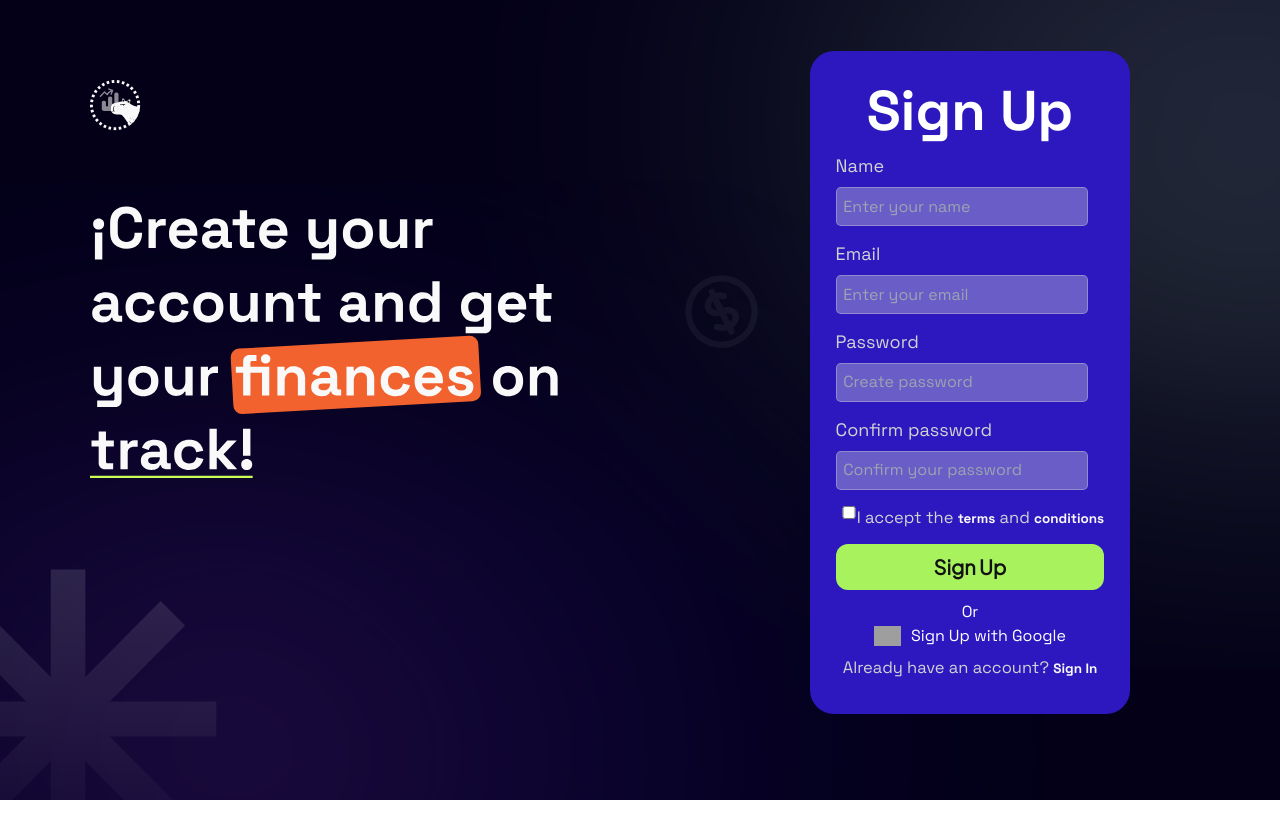
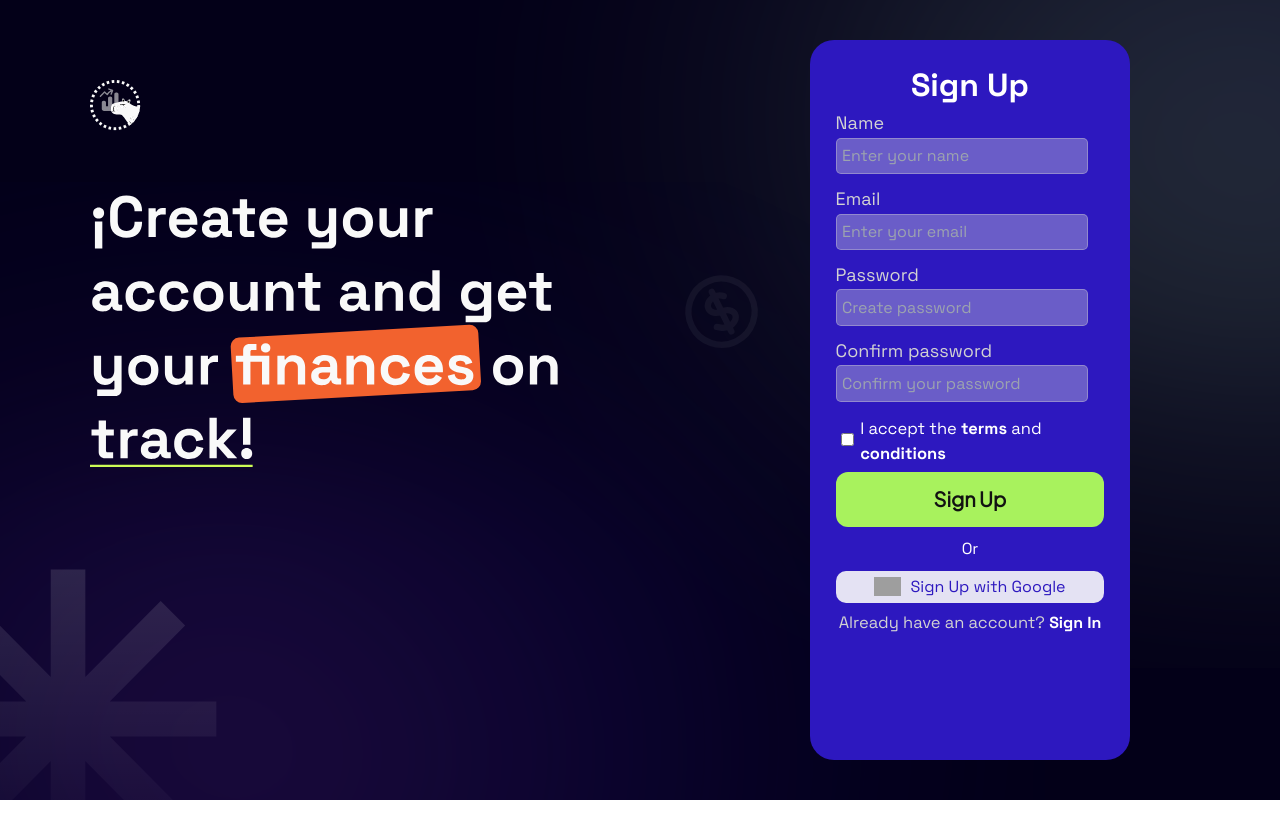
Before and after one commit to yabuJunn/CapyWeb, a React (Vite) app: page / in a window 1280 px wide. Both pictures are taken after a click on the button "Create Account". Built offline with nearby package versions, Linux system fonts and the light colour scheme; grey boxes are pictures that could not be loaded; a web font is replaced by a local one.

Commit message:
fix(feature): Fixed scroll and size of the register card
By: Juan David

```diff
--- a/src/components/registerPageComponents/CardRegister/CardRegister.css
+++ b/src/components/registerPageComponents/CardRegister/CardRegister.css
@@ -12,21 +12,13 @@
   font-style: normal;
 }
 
-body,
-html {
-  margin: 0;
-  padding: 0;
-  font-family: 'Space Grotesk', sans-serif;
-  height: 100%;
-}
-
 .Register {
-  justify-content: end;
+  justify-content: start;
   display: flex;
   flex-direction: column;
   align-items: baselineç;
   width: 25%;
-  height: 47.83%;
+  height: 90vh;
   padding: 2% 2%;
   color: white;
   background-color: #2D18BF;
@@ -43,38 +35,22 @@ html {
 }
 
 .Register h1 {
-  font-size: 3vw;
+  font-size: 2.5vw;
   font-weight: bold;
   line-height: 1.2;
-  font-size: 56px;
   text-align: center;
 }
 
-.Register-left .highlight {
-  background-color: #d2ff00;
-  color: #1f1f1f;
-  padding: 2px 8px;
-  border-radius: 5px;
-}
-
-/* Contenedor del formulario de inicio de sesión */
-.Register-container {
-  width: 35%;
-  background-color: #2a2d54;
-  border-radius: 20px;
-  padding: 5% 8%;
-  box-shadow: 0 10px 20px rgba(0, 0, 0, 0.25);
-}
-
-.Register-container h1 {
-  font-size: 2vw;
-  margin-bottom: 10%;
-  text-align: center;
+.Register h3 {
+  margin: 2% 0 0.5% 0;
+  color: #d2d2d2;
+  text-align: left;
+  font-size: 18px;
 }
 
 .Register input {
   width: 94%;
-  padding: 2.5%;
+  padding: 2%;
   margin-bottom: 2%;
   border-radius: 5px;
   border: none;
@@ -102,17 +78,13 @@ html {
   font-size: 20px;
   font-style: normal;
   font-weight: 900;
+
+  transition: background-color 0.2s ease, color 0.2s ease;
 }
 
-.Register-container button:hover {
-  background-color: #A8F25D;
-}
-
-.Register h3 {
-  margin: 3% 0;
-  color: #d2d2d2;
-  text-align: left;
-  font-size: 18px;
+.Register button:hover {
+  color: #2d18bf;
+  background-color: #f9f9f9;
 }
 
 .Register-container a {
@@ -149,27 +121,32 @@ html {
   font-weight: 400;
 }
 
-#Check {
+#terminos {
+  display: flex;
+  justify-content: flex-start;
+  text-align: left;
+  align-items: center;
+  margin-left: 2%;
+}
+
+#CheckText {
   margin-top: 10px;
   text-align: left;
   font-size: 16.5px;
   font-weight: 400;
 }
 
-#terminos {
-  display: flex;
-  justify-content: flex-start;
-    text-align: left;
-    margin-left: 2%;
+#CheckText span {
+  font-weight: 700;
 }
 
 #terminos input[type="checkbox"] {
-  width: 6%;
-  height: 6%;
+  width: 1vw;
+  height: 1vw;
   margin: 0;
-  margin-top: 4%;
+  margin-top: 2%;
+  margin-right: 0.5vw;
 }
-
 
 #signUpGoogleContainer {
   width: 100%;
@@ -190,7 +167,7 @@ html {
 }
 
 #signUpGoogleContainer p {
-  margin-top: 10px;
+  margin: 10px;
 }
 
 #googleIconContainer {
@@ -200,6 +177,9 @@ html {
   width: 100%;
 
   cursor: pointer;
+  background-color: #f9f9f9e6;
+  border-radius: 10px;
+  padding: 0.5vh;
 }
 
 #googleIconContainer img {
@@ -209,6 +189,16 @@ html {
 
 #googleIconContainer p {
   margin: 0;
+  color: #2d18bf;
+}
+
+#CrearCuenta span {
+  color: var(--Primary-Base-White, #FFF);
+  font-family: "Space Grotesk";
+  font-size: 16px;
+  font-style: normal;
+  font-weight: 700;
+  line-height: normal;
 }
 
 
@@ -293,7 +283,8 @@ html {
     font-weight: 900;
   }
 
-  .Register-container a, .Register-container p {
+  .Register-container a,
+  .Register-container p {
     font-size: 0.875rem;
     color: #A8F25D;
     text-align: center;
@@ -303,7 +294,7 @@ html {
     justify-content: flex-start;
     text-align: left;
     margin-left: 2%;
-}
+  }
 
   #terminos input[type="checkbox"] {
     width: 6%;
--- a/src/components/registerPageComponents/CardRegister/CardRegister.tsx
+++ b/src/components/registerPageComponents/CardRegister/CardRegister.tsx
@@ -104,7 +104,7 @@ function CardRegister() {
           checked={acceptTerms}
           onChange={() => setAcceptTerms(!acceptTerms)}
         />
-        <h3 id="Check">I accept the <a href="">terms</a> and <a href="">conditions</a></h3>
+        <p id="CheckText">I accept the <span >terms</span> and <span>conditions</span></p>
       </div>
 
       <button onClick={handleRegister}>Sign Up</button>
@@ -115,7 +115,7 @@ function CardRegister() {
           <p>Sign Up with Google</p>
         </div>
       </div>
-      <h3 id="CrearCuenta">Already have an account? <a onClick={() => { handleNavigation.navigateToLogin() }}>Sign In</a></h3>
+      <h3 id="CrearCuenta">Already have an account? <span onClick={() => { handleNavigation.navigateToLogin() }}>Sign In</span></h3>
     </div>
   );
 }
--- a/src/pages/Register/Register.css
+++ b/src/pages/Register/Register.css
@@ -1,15 +1,26 @@
-#Register{
+#registePageContainer {
+    overflow: hidden;
+}
+
+.no-scroll {
+    overflow: hidden;
+}
+
+#Register {
     position: absolute;
     margin-top: 200px;
     margin-left: 90px;
     width: 40%;
+    overflow: hidden;
 }
-#Logo{
+
+#Logo {
     width: 51px;
     height: 51px;
     position: absolute;
     top: 80px;
     margin-left: 90px;
+    overflow: hidden;
 }
 
 #backgroundRegister {
--- a/src/pages/Register/Register.tsx
+++ b/src/pages/Register/Register.tsx
@@ -1,5 +1,5 @@
 import React, { useEffect, memo, useState, useCallback } from 'react';
-import './Register.css';
+import './Register.css'
 import vectorRegisterDesktop from "../../assets/desktop/svg/vectorRegister.svg";
 import vectorRegisterMobile from "../../assets/mobile/svg/vectorRegisterMob.svg";
 import Logo from "../../assets/desktop/web/Logo.webp";
@@ -21,13 +21,25 @@ export const Register: React.FC = memo(() => {
     return () => window.removeEventListener('resize', handleResize);
   }, [handleResize]);
 
+  //useEffect para desactivar el scroll
+  useEffect(() => {
+    // Desactivar scroll cuando el componente esté montado
+    document.body.classList.add('no-scroll');
+
+    return () => {
+      // Restaurar el scroll cuando el componente se desmonte
+      document.body.classList.remove('no-scroll');
+    };
+  }, []);
+
+
   return (
-    <main className='page'>
+    <main className='page' id='registePageContainer'>
       <img id="Logo" src={Logo} alt="Logo de la aplicación" />
       <img id="Register" src={vectorSrc} alt="Imagen de registro" loading="lazy" />
-      <div className="Card">
-        <CardRegister />
-      </div>
+
+      <CardRegister />
+
       <div id='backgroundRegister'></div>
     </main>
   );
```
